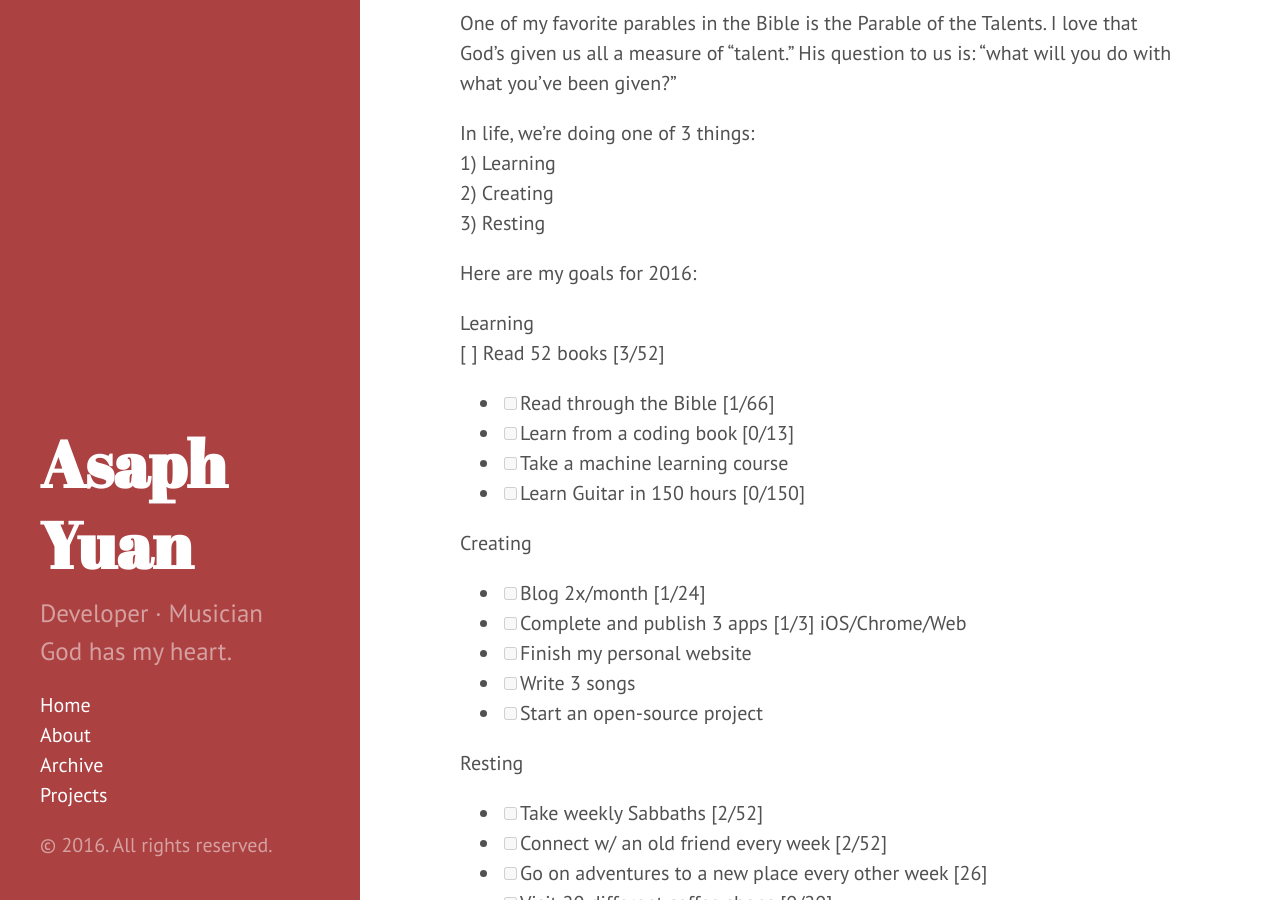
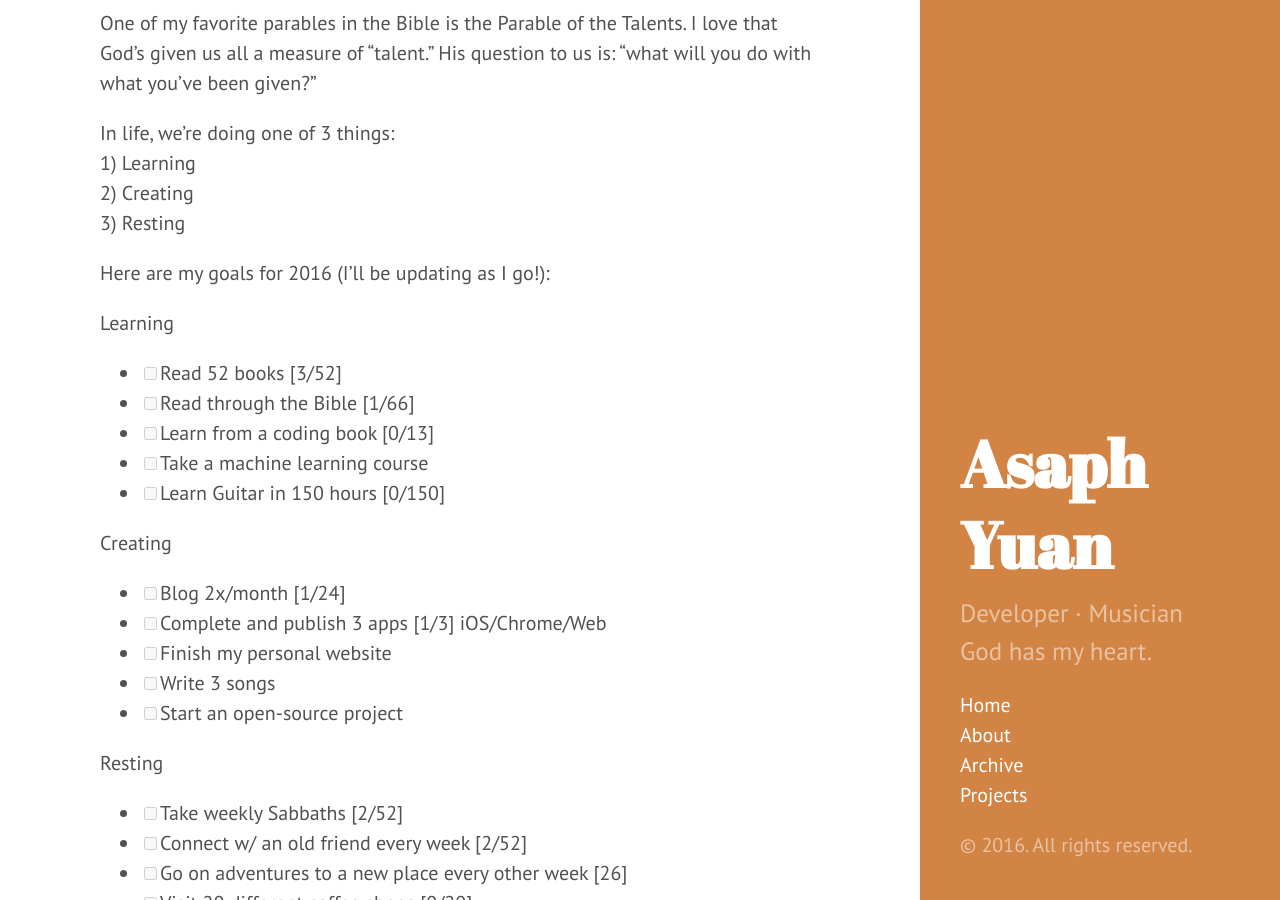
Before and after one commit to asaphy/asaphy.github.io, a Jekyll site: the page built from _posts/2016-1-19-2016.md, in a window 1280 px wide and 900 px high, scrolled down 1318 px. Built offline with Jekyll 4.4.1, drawn with Linux system fonts in a browser that asks for light colours.

Commit message:
added 1st blog post

```diff
--- a/_layouts/default.html
+++ b/_layouts/default.html
@@ -3,7 +3,7 @@
 
   {% include head.html %}
 
-  <body class="theme-base-08">
+  <body class="theme-base-09 layout-reverse">
 
     {% include sidebar.html %}
 
--- a/_posts/2016-1-19-2016.md
+++ b/_posts/2016-1-19-2016.md
@@ -50,10 +50,10 @@ In life, we’re doing one of 3 things:
 2) Creating
 3) Resting
 
-Here are my goals for 2016:
+Here are my goals for 2016 (I'll be updating as I go!):
 
 Learning
-[ ] Read 52 books [3/52]
+- [ ] Read 52 books [3/52]
 - [ ] Read through the Bible [1/66]
 - [ ] Learn from a coding book [0/13]
 - [ ] Take a machine learning course
```
